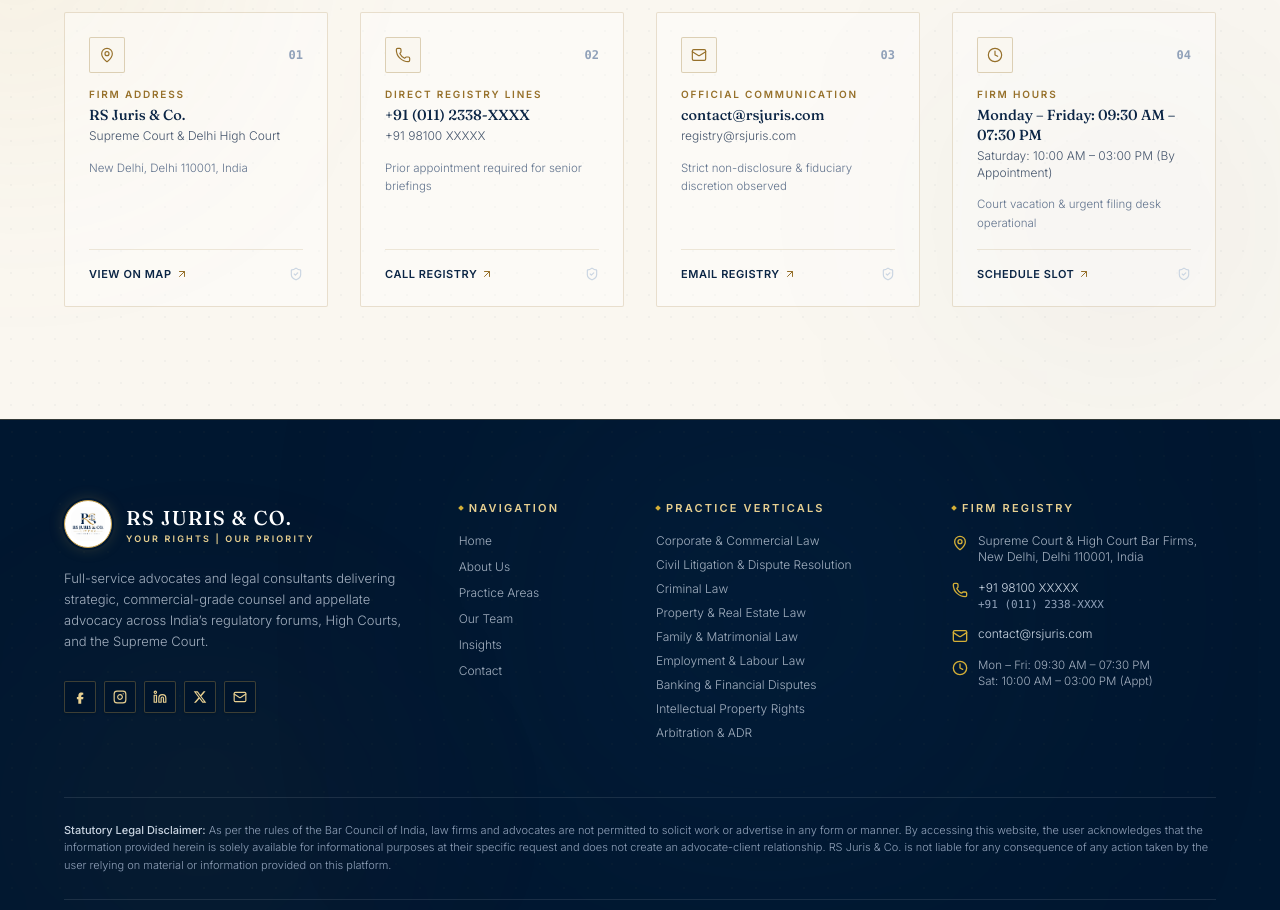
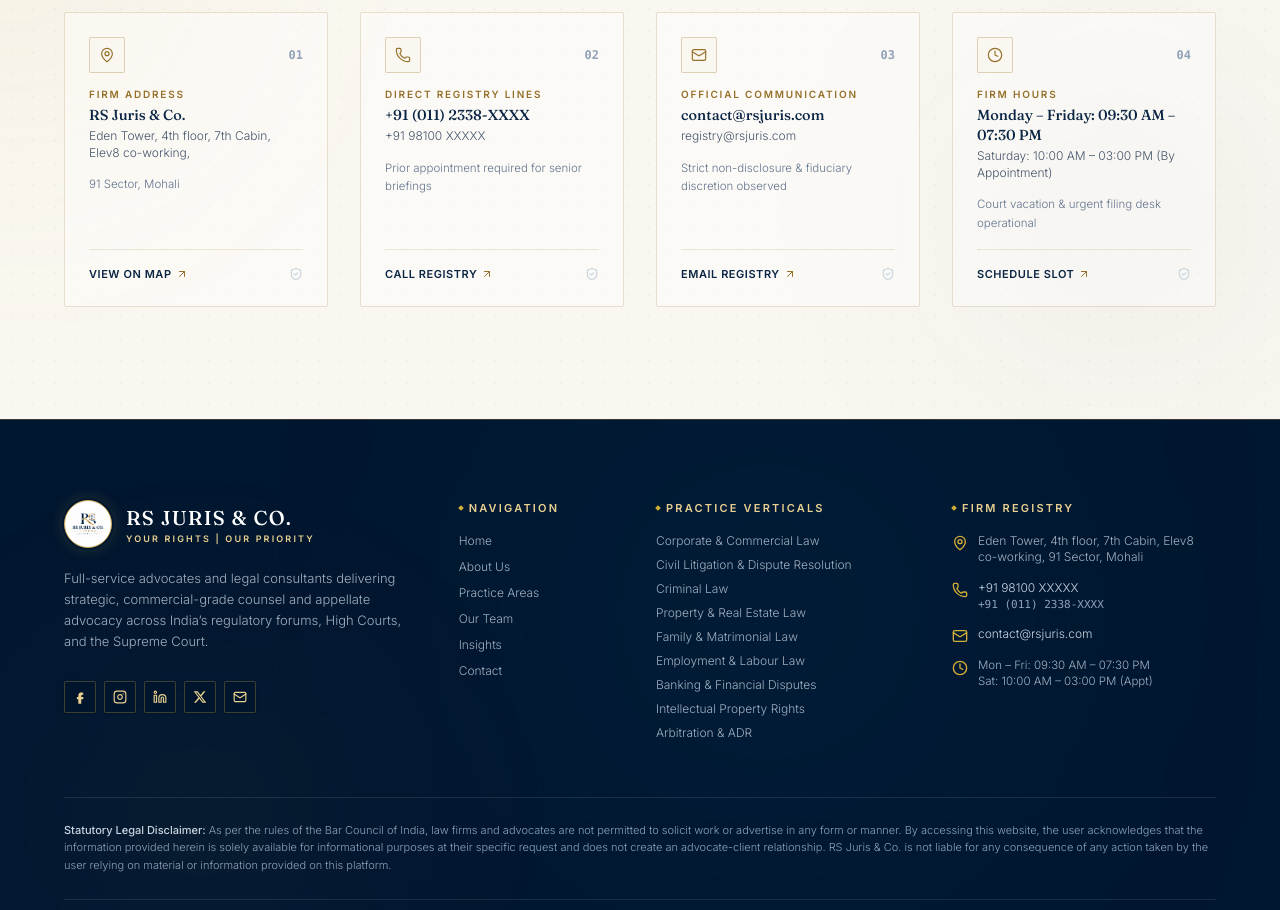
Before and after one commit to niyazp2p/rsjuris, a Next.js app: page / in a window 1280 px wide. Shown: the part 6420-7330 px from the top of the page. Built offline with nearby package versions, Linux system fonts and the light colour scheme.

Commit message:
added address

```diff
--- a/app/components/layout/'Footer.tsx
+++ b/app/components/layout/'Footer.tsx
@@ -163,7 +163,7 @@
               <div className="flex items-start gap-2.5">
                 <MapPin className="w-4 h-4 text-[#D4AF37] shrink-0 mt-0.5" />
                 <span className="text-slate-300/80 leading-snug">
-                  Supreme Court & High Court Bar Firms, New Delhi, Delhi 110001, India
+                  Eden Tower, 4th floor, 7th Cabin, Elev8 co-working, 91 Sector, Mohali
                 </span>
               </div>
 
--- a/app/components/sections/contact/ContactSection.tsx
+++ b/app/components/sections/contact/ContactSection.tsx
@@ -104,7 +104,7 @@
           <h1 className="font-serif text-3xl sm:text-5xl lg:text-6xl font-light text-white leading-tight max-w-3xl">
             Speak With Our <br />
             <span className="italic font-normal text-transparent bg-clip-text bg-gradient-to-r from-[#FFF6E5] via-[#E5BD79] to-[#96702A]">
-              Chamber Legal Team
+              Firm Legal Team
             </span>
           </h1>
 
@@ -125,7 +125,7 @@
                 <div className="inline-flex items-center gap-2 px-3 py-1 rounded-[2px] border border-[#96702A]/25 bg-[#001C41]/[0.04] mb-3">
                   <span className="w-1.5 h-1.5 rotate-45 bg-[#96702A]" />
                   <span className="text-[10px] font-mono uppercase tracking-[0.22em] text-[#96702A] font-semibold">
-                    Chambers Coordinates
+                    Firm Coordinates
                   </span>
                 </div>
                 <h2 className="font-serif text-2xl sm:text-3xl text-[#001C41] font-medium tracking-tight">
@@ -155,7 +155,7 @@
                     <MapPin className="w-4 h-4 text-[#96702A] shrink-0 mt-0.5" />
                     <div>
                       <strong className="block text-[#001C41]">Chambers Address:</strong>
-                      <span>Lawyers Chambers Block, Supreme Court &amp; High Court Environs, New Delhi - 110001</span>
+                      <span>Eden Tower, 4th floor, 7th Cabin, Elev8 co-working, &amp;  91 Sector, Mohali</span>
                     </div>
                   </div>
 
@@ -181,7 +181,7 @@
                   <div className="flex items-start gap-3">
                     <Clock className="w-4 h-4 text-[#96702A] shrink-0 mt-0.5" />
                     <div>
-                      <strong className="block text-[#001C41]">Chamber Operational Hours:</strong>
+                      <strong className="block text-[#001C41]">Firm Operational Hours:</strong>
                       <span>Mon – Fri: 09:30 AM – 07:30 PM</span>
                       <span className="block text-[11px] text-slate-500">Sat: 10:00 AM – 02:00 PM (By Appointment)</span>
                     </div>
--- a/app/components/sections/home/PreFooterContact.tsx
+++ b/app/components/sections/home/PreFooterContact.tsx
@@ -20,8 +20,8 @@
     icon: MapPin,
     title: "Firm Address",
     primary: "RS Juris & Co.",
-    secondary: "Supreme Court & Delhi High Court",
-    detail: "New Delhi, Delhi 110001, India",
+    secondary: "Eden Tower, 4th floor, 7th Cabin, Elev8 co-working,",
+    detail: " 91 Sector, Mohali",
     actionLabel: "View on Map",
     actionHref: "https://maps.google.com",
   },
```
